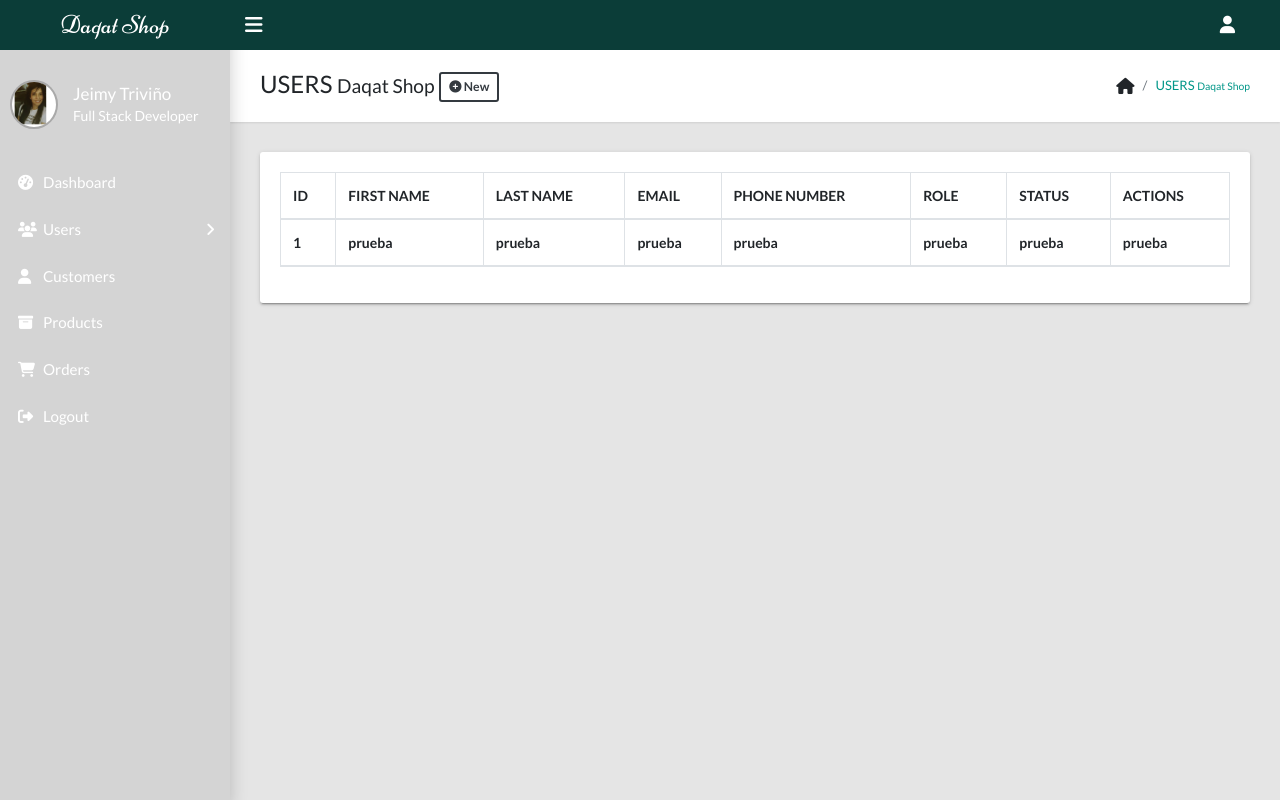
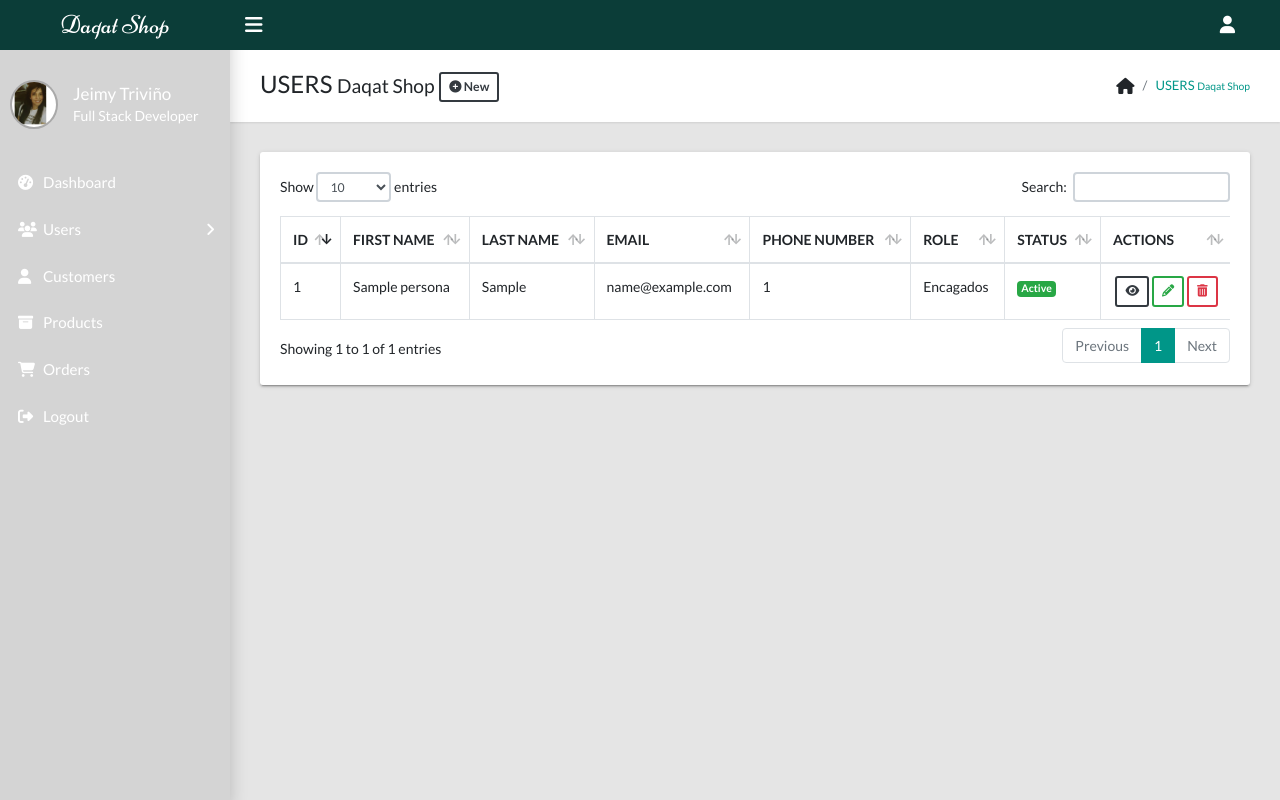
Before and after one commit to Crisme24/Online_Shop, a PHP site: page /tienda_virtual/Users/users in a window 1280 px wide. Run offline with PHP 8.4, Linux system fonts and the light colour scheme; data comes from the database, SQL or seed files in the repository; tables that the repository leaves empty hold one stand-in row (values such as "Sample post"); lists and menus that the app fills with data are empty; some libraries are stand-ins or nearby versions.

Commit message:
List of Users with DataTables

```diff
--- a/Assets/js/functions_users.js
+++ b/Assets/js/functions_users.js
@@ -1,6 +1,33 @@
 var tableUsuarios;
 
 document.addEventListener('DOMContentLoaded', function() {
+
+    tableUsuarios = $('#tableUsuarios').dataTable({
+        "aProcessing":true,
+        "aServerSide":true,
+        "language": {
+            "url": "//cdn.datatables.net/plug-ins/1.10.20/i18n/English.json"
+        },
+        "ajax":{
+            "url":  " "+base_url+"/Users/getUsers",
+            "dataSrc":""
+        },
+        "columns":[
+            {data:"idpersona"},
+            {data:"nombres"},
+            {data:"apellidos"},
+            {data:"email_user"},
+            {data:"telefono"},
+            {data:"name"},
+            {data:"status"},
+            {data:"options"}
+        ],
+        "resonsieve":"true",
+        "bDestroy": true,
+        "iDisplayLength": 10,
+        "order":[[0,"desc"]]
+    });
+
     var formUsuario = document.querySelector("#formUsuario");
     formUsuario.onsubmit = function(e) {
         e.preventDefault();
--- a/Controllers/Users.php
+++ b/Controllers/Users.php
@@ -60,4 +60,28 @@ class Users extends Controllers
         }
         die();
     }
+
+    public function getUsers()
+    {
+        $arrData = $this->model->selectUsers();
+        //dep($arrData);
+
+        for ($i=0; $i < count($arrData) ; $i++) {
+
+            if($arrData[$i]['status'] == 1)
+            {
+                $arrData[$i]['status'] = '<span class="badge badge-success">Active</span>';
+            } else {
+                $arrData[$i]['status'] = '<span class="badge badge-danger">Inactive</span>';
+            }
+            $arrData[$i]['options'] = '<div class="text-center">
+            <button class="btn btn-outline-dark btn-sm btnViewUsuario" us="'.$arrData[$i]['idpersona'].'" title="Ver usuario"><i class="fas fa-eye"></i></button>
+            <button class="btn btn-outline-success btn-sm btnEditUsuario" us="'.$arrData[$i]['idpersona'].'" title="Editar usuario"><i class="fas fa-pencil-alt"></i></button>
+            <button class="btn btn-outline-danger btn-sm btnDelUsuario" us="'.$arrData[$i]['idpersona'].'" title="Eliminar usuario"><i class="fas fa-trash-alt"></i></>
+            </div>';
+        }
+
+        echo json_encode($arrData, JSON_UNESCAPED_UNICODE);
+        die();
+    }
 }
--- a/Models/UsersModel.php
+++ b/Models/UsersModel.php
@@ -56,4 +56,17 @@ class UsersModel extends Mysql
         return $return;
     }
 
+    public function selectUsers()
+    {
+        $sql = "SELECT p.idpersona, p.identificacion, p.nombres, p.apellidos, p.telefono, p.email_user, p.status, r.name
+                FROM persona p
+                INNER JOIN role r
+                ON p.rolid = r.id
+                WHERE p.status != 0";
+
+        $request = $this->select_all($sql);
+
+        return $request;
+    }
+
 }
--- a/Views/Users/users.php
+++ b/Views/Users/users.php
@@ -10,7 +10,7 @@
         </div>
         <ul class="app-breadcrumb breadcrumb">
           <li class="breadcrumb-item"><i class="fa fa-home fa-lg"></i></li>
-          <li class="breadcrumb-item"><a href="<?= base_url(); ?>/roles"><?php echo $data['page_title']; ?></a></li>
+          <li class="breadcrumb-item"><a href="<?= base_url(); ?>/users"><?php echo $data['page_title']; ?></a></li>
         </ul>
       </div>
 
@@ -31,16 +31,6 @@
                       <th>STATUS</th>
                       <th>ACTIONS</th>
                     </tr>
-                    <tr>
-                      <th>1</th>
-                      <th>prueba</th>
-                      <th>prueba</th>
-                      <th>prueba</th>
-                      <th>prueba</th>
-                      <th>prueba</th>
-                      <th>prueba</th>
-                      <th>prueba</th>
-                    </tr>
                   </thead>
                   <tbody>
                   </tbody>
```
